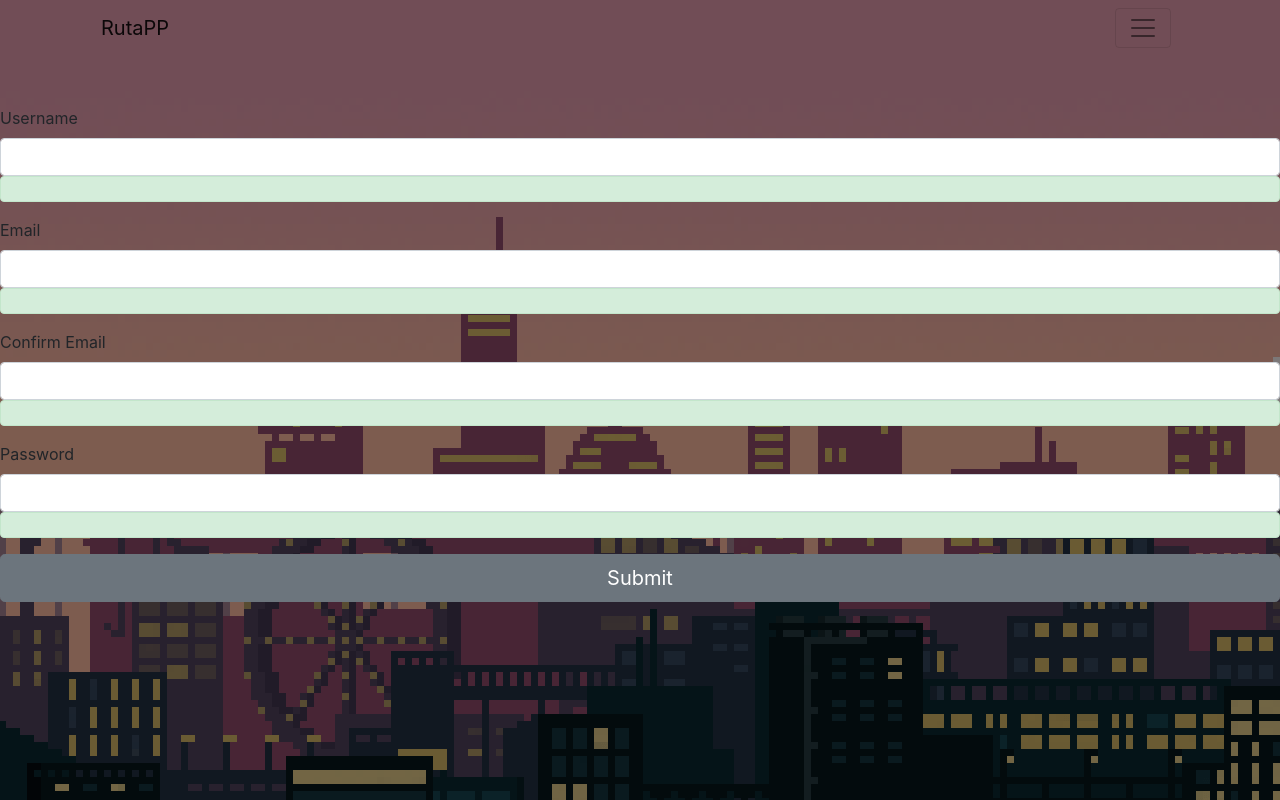
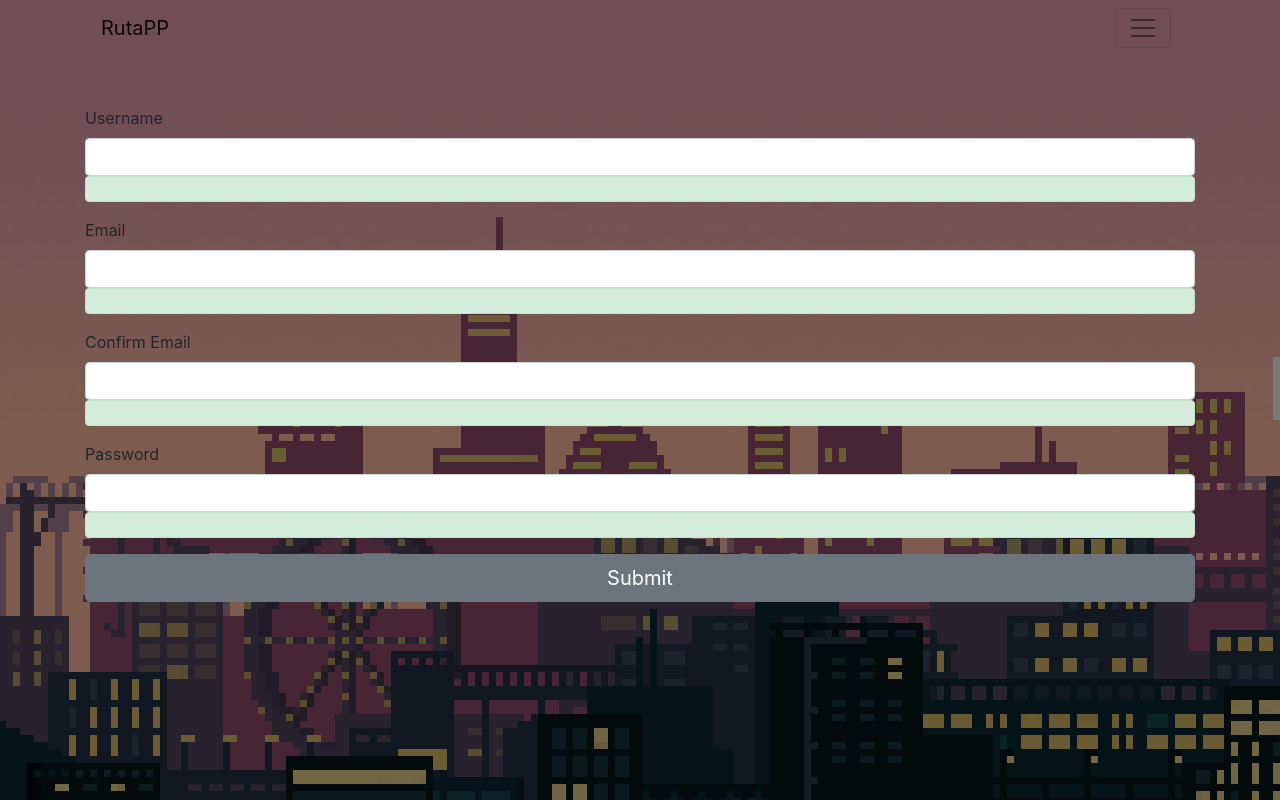
Before and after one commit to Mpinan/RouteApp, a React (Create React App) app in the folder views/: page /signup in a window 1280 px wide. Built offline with nearby package versions, Linux system fonts and the light colour scheme; what google-maps-react would draw is missing.

Commit message:
Fixed login, signup error

```diff
--- a/views/src/Components/Users/Login.jsx
+++ b/views/src/Components/Users/Login.jsx
@@ -1,7 +1,16 @@
 import React, { Component } from "react";
-import { Button, Col, Form, FormGroup, Label, Input, Alert } from "reactstrap";
+import {
+  Container,
+  Button,
+  Col,
+  Form,
+  FormGroup,
+  Label,
+  Input,
+  Alert,
+} from "reactstrap";
 import { Redirect } from "react-router-dom";
-import { saveSession, validateLogIn } from "../helpers";
+import { saveSession } from "../helpers";
 
 class Login extends Component {
   state = {
@@ -27,6 +36,19 @@ class Login extends Component {
       .catch((err) => console.log(err, "Error"));
   };
 
+  validateLogIn = () => {
+    const errors = {};
+
+    if (this.state.username.trim() === "") {
+      errors.username = "Username is required";
+    }
+    if (this.state.password.trim() === "") {
+      errors.password = "Password is required";
+    }
+
+    return Object.keys(errors).length === 0 ? null : errors;
+  };
+
   handlePassword = (event) => {
     this.setState({
       password: event.target.value,
@@ -41,7 +63,7 @@ class Login extends Component {
 
   handleLogin = (e) => {
     e.preventDefault();
-    const errors = validateLogIn();
+    const errors = this.validateLogIn();
     this.setState({ errors });
     if (errors) return;
     this.findUser();
@@ -64,6 +86,7 @@ class Login extends Component {
 
   render() {
     return (
+      <Container>
         <Form style={{ margin: "50px 0" }}>
           {this.renderRedirectAfterLogIn()}
           <FormGroup row>
@@ -106,6 +129,7 @@ class Login extends Component {
             Log in
           </Button>
         </Form>
+      </Container>
     );
   }
 }
--- a/views/src/Components/Users/Signup.jsx
+++ b/views/src/Components/Users/Signup.jsx
@@ -1,7 +1,14 @@
 import React, { Component } from "react";
-import { Button, Form, FormGroup, Label, Input, Alert } from "reactstrap";
+import {
+  Container,
+  Button,
+  Form,
+  FormGroup,
+  Label,
+  Input,
+  Alert,
+} from "reactstrap";
 import { Redirect } from "react-router-dom";
-import { validateSignUp } from "../helpers";
 
 // const regex = /^(([^<>()\[\]\\.,;:\s@"]+(\.[^<>()\[\]\\.,;:\s@"]+)*)|(".+"))@((\[[0-9]{1,3}\.[0-9]{1,3}\.[0-9]{1,3}\.[0-9]{1,3}\])|(([a-zA-Z\-0-9]+\.)+[a-zA-Z]{2,}))$/;
 
@@ -16,9 +23,27 @@ class SignUp extends Component {
     redirect: false,
   };
 
+  validateSignUp = () => {
+    const errors = {};
+    if (!this.state.email) {
+      errors.email = "Email is required";
+    }
+    if (this.state.email !== this.state.confirm_email) {
+      errors.confirm_email = "Email is different";
+    }
+    if (this.state.username.trim() === "") {
+      errors.username = "Username is required";
+    }
+    if (this.state.password.trim() === "") {
+      errors.password = "Password is required";
+    }
+
+    return Object.keys(errors).length === 0 ? null : errors;
+  };
+
   handleLogin = (e) => {
     e.preventDefault();
-    const errors = validateSignUp();
+    const errors = this.validateSignUp();
     this.setState({ errors: errors || {} });
     if (errors) return;
     this.newUserAdd(e);
@@ -70,7 +95,11 @@ class SignUp extends Component {
 
   render() {
     return (
-      <Form style={{ margin: "50px 0" }} onSubmit={this.handleLogin.bind(this)}>
+      <Container>
+        <Form
+          style={{ margin: "50px 0" }}
+          onSubmit={this.handleLogin.bind(this)}
+        >
           {this.renderRedirect()}
           <FormGroup>
             <Label for="username">Username</Label>
@@ -102,7 +131,9 @@ class SignUp extends Component {
               id="confirm_email"
               onChange={this.onChange}
               value={
-              this.state.confirm_email === null ? "" : this.state.confirm_email
+                this.state.confirm_email === null
+                  ? ""
+                  : this.state.confirm_email
               }
             />
             {this.state.errors && (
@@ -126,6 +157,7 @@ class SignUp extends Component {
             Submit
           </Button>
         </Form>
+      </Container>
     );
   }
 }
--- a/views/src/Components/helpers.js
+++ b/views/src/Components/helpers.js
@@ -6,41 +6,8 @@ const saveSession = (data) => {
 
 //Validate login
 
-const validateLogIn = () => {
-  const errors = {};
-
-  if (this.state.username.trim() === "") {
-    errors.username = "Username is required";
-  }
-  if (this.state.password.trim() === "") {
-    errors.password = "Password is required";
-  }
-
-  return Object.keys(errors).length === 0 ? null : errors;
-};
-
 // Validate SignUp
-
-const validateSignUp = () => {
-  const errors = {};
-  if (!this.state.email) {
-    errors.email = "Email is required";
-  }
-  if (this.state.email !== this.state.confirm_email) {
-    errors.confirm_email = "Email is different";
-  }
-  if (this.state.username.trim() === "") {
-    errors.username = "Username is required";
-  }
-  if (this.state.password.trim() === "") {
-    errors.password = "Password is required";
-  }
-
-  return Object.keys(errors).length === 0 ? null : errors;
-};
 
 module.exports = {
   saveSession,
-  validateLogIn,
-  validateSignUp,
 };
```
Lines whose indentation alone changed are shown as unchanged.
